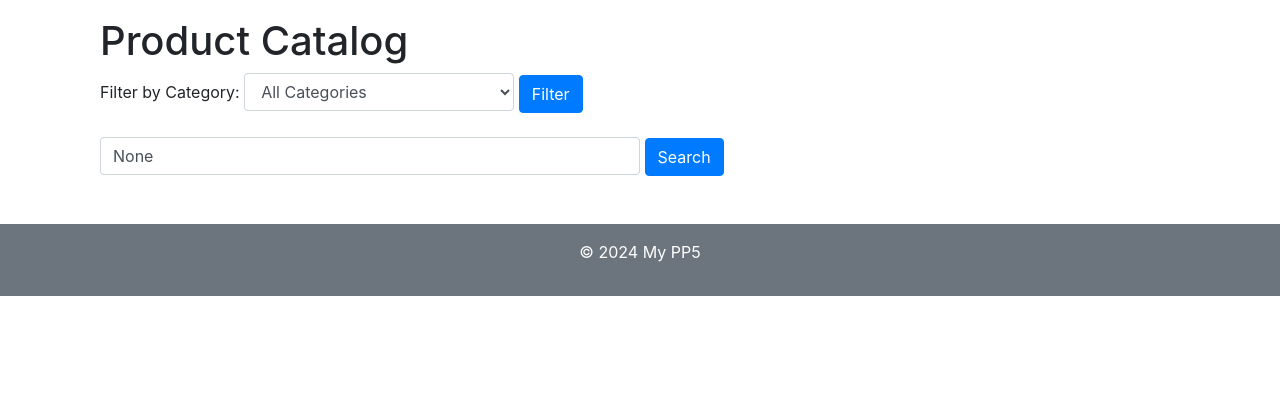
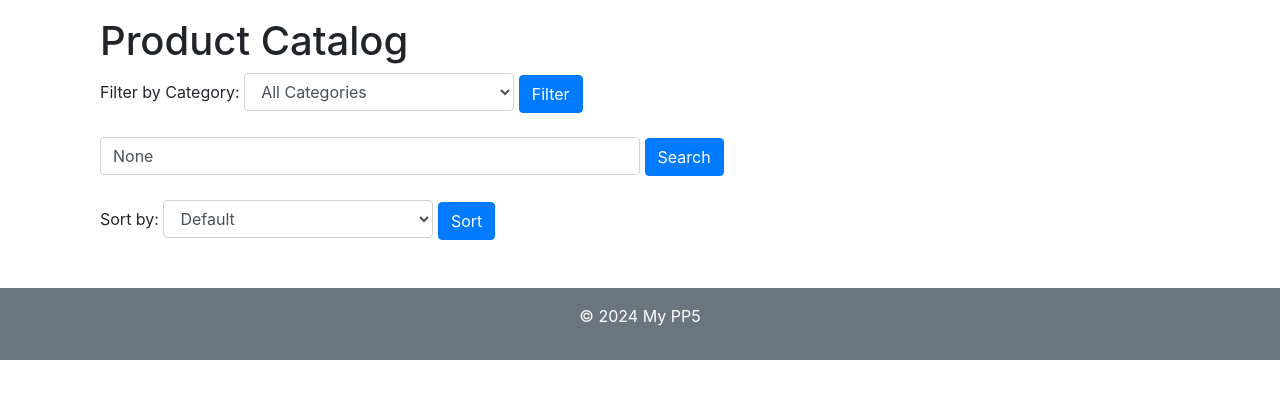
Before and after one commit to dickiegog/Project_5, a Django app: page /products/ in a window 1280 px wide. Shown: the part 151-550 px from the top of the page. Run offline with Django 3.2, Linux system fonts and the light colour scheme; data that the repository does not hold is empty.

Commit message:
Added sorting functionality

```diff
--- a/my_pp5/products/templates/products/catalog.html
+++ b/my_pp5/products/templates/products/catalog.html
@@ -21,6 +21,16 @@
     <input type="text" name="q" placeholder="Search products..." class="form-control w-50 d-inline" value="{{ query }}">
     <button type="submit" class="btn btn-primary">Search</button>
 </form>
+<!-- Sorting Options -->
+<form method="GET" class="mb-4">
+    <label for="sort">Sort by:</label>
+    <select name="sort" id="sort" class="form-control w-25 d-inline">
+        <option value="">Default</option>
+        <option value="price_asc" {% if sort_by == 'price_asc' %}selected{% endif %}>Price (Low to High)</option>
+        <option value="price_desc" {% if sort_by == 'price_desc' %}selected{% endif %}>Price (High to Low)</option>
+    </select>
+    <button type="submit" class="btn btn-primary">Sort</button>
+</form>
 
 
     <div class="row">
--- a/my_pp5/products/views.py
+++ b/my_pp5/products/views.py
@@ -2,9 +2,10 @@ from django.shortcuts import render
 from .models import Product, Category
 
 def product_catalog(request):
-    """View to display all products with category filtering and search."""
+    """View to display all products with filtering, searching, and sorting."""
     query = request.GET.get('q', None)
     category_name = request.GET.get('category', None)
+    sort_by = request.GET.get('sort', None)
     categories = Category.objects.all()
 
     products = Product.objects.all()
@@ -15,9 +16,16 @@ def product_catalog(request):
     if query:
         products = products.filter(name__icontains=query)
 
+    if sort_by:
+        if sort_by == 'price_asc':
+            products = products.order_by('price')
+        elif sort_by == 'price_desc':
+            products = products.order_by('-price')
+
     return render(request, 'products/catalog.html', {
         'products': products,
         'categories': categories,
         'selected_category': category_name,
         'query': query,
+        'sort_by': sort_by,
     })
```
